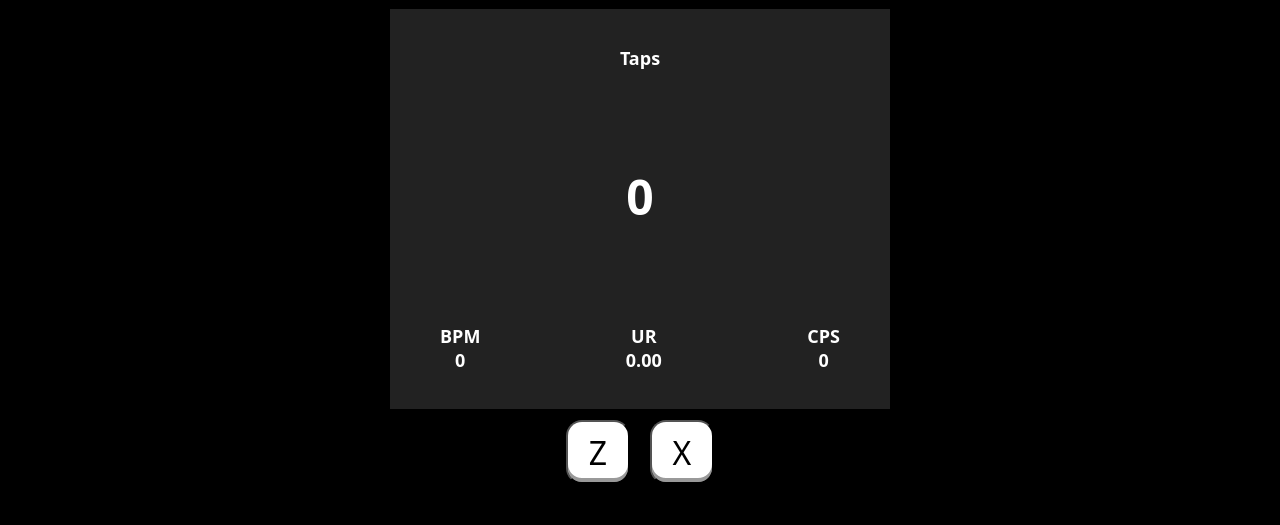
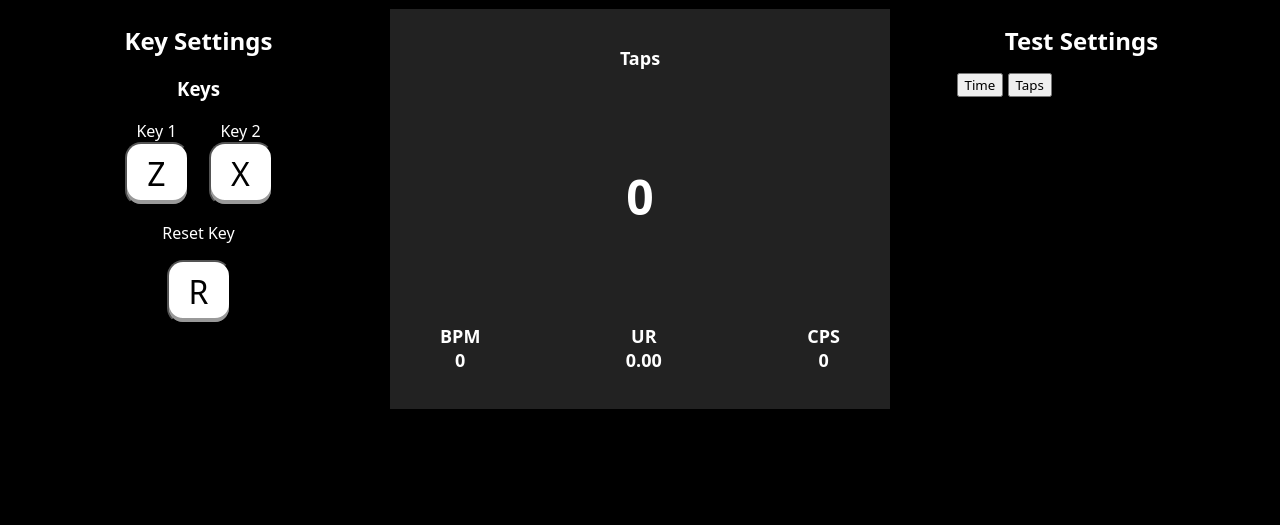
Before and after one commit to HassanIqbal715/osu-tapping-benchmark, a plain HTML site: page index.html in a window 1280 px wide. Drawn offline with Linux system fonts and the light colour scheme.

Commit message:
Changed layout of the website

```diff
--- a/index.html
+++ b/index.html
@@ -8,6 +8,25 @@
     <script src="script.js" defer></script>
 </head>
 <body>
+    <div class="main-container">
+        <div class="settings-box">
+            <h1 class="settings-box-heading">Key Settings</h1>
+            <h3 class="settings-box-text">Keys</h3>
+            <div class="key-container">
+                <div>
+                    <div class="settings-box-text">Key 1</div>
+                    <button class="key-button" id="key-1">Z</button>
+                </div>
+                <div>
+                    <div class="settings-box-text">Key 2</div>
+                    <button class="key-button" id="key-2">X</button>
+                </div>
+            </div>
+            <p class="settings-box-text">Reset Key</p>
+            <button class="key-button" id="key-r">R</button>
+            <p class="settings-box-text" id="key-set-prompt">Press the key you want
+                to set or click away to not</p>
+        </div>
         <div id="main-box">
             <p class="main-box-text">Taps</p>
             <h1 id="total-clicks" class="main-box-text">0</h1>
@@ -27,13 +46,12 @@
             </div>
         </div>
         <div class="settings-box">
-        <div class="key-container">
-            <button class="key-button" id="key-1">Z</button>
-            <button class="key-button" id="key-2">X</button>
+            <h1 class="settings-box-heading">Test Settings</h1>
+            <div class="test-buttons-container">
+                <button>Time</button>
+                <button>Taps</button>
             </div>
-        <p class="settings-box-text" id="key-set-prompt">Press the key you want
-            to set or click away to not</p>
         </div>
-    <p class="note">Press R to reset</p>
+    </div>
 </body>
 </html>
--- a/style.css
+++ b/style.css
@@ -11,8 +11,6 @@ body {
     flex-direction: column;
     align-items: center;
     justify-content: space-around;
-    margin-right: auto;
-    margin-left: auto;
     width: 500px;
     height: 400px;
     border: solid 1px black;
@@ -86,6 +84,27 @@ body {
     text-align: center;
 }
 
+.settings-box-heading {
+    color: white;
+    text-align: center;
+    font-size: 24px;
+}
+
 #key-set-prompt {
     display: none;
 }
+
+#key-r {
+    margin: 10px auto 10px auto;
+}
+
+.main-container {
+    display: flex;
+    justify-content: space-evenly;
+}
+
+.settings-box {
+    width: 250px;
+}
+
+/* Test settings */
```
Lines whose indentation alone changed are shown as unchanged.
